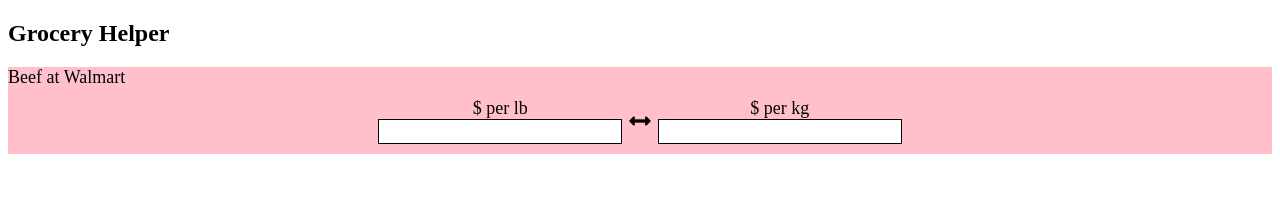
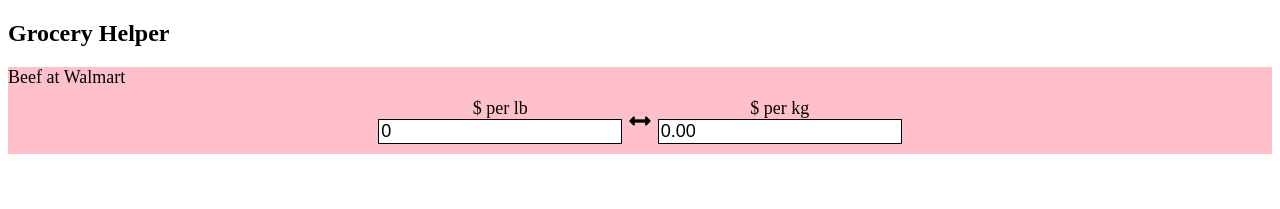
Before and after one commit to n1340t/grocery-helper, a React app: page / in a window 1280 px wide. Shown: the top 209 px of the page. Built offline with nearby package versions, Linux system fonts and the light colour scheme.

Commit message:
Update dependencies, calculator logic

```diff
--- a/package.json
+++ b/package.json
@@ -15,7 +15,6 @@
   "license": "ISC",
   "devDependencies": {
     "@babel/core": "^7.12.3",
-    "@babel/plugin-proposal-class-properties": "^7.12.1",
     "@babel/preset-env": "^7.12.1",
     "@babel/preset-react": "^7.12.5",
     "babel-loader": "^8.1.0",
--- a/src/components/CalcInput.jsx
+++ b/src/components/CalcInput.jsx
@@ -8,12 +8,16 @@ export default class CalcInput extends Component {
   }
 
   handleChange(e) {
-    this.props.onPriceChange(e.target.value);
+    this.props.onPriceChange(
+      this.props.scaleFrom,
+      this.props.scaleTo,
+      e.target.value
+    );
   }
 
   render() {
     const price = this.props.price;
-    const scale = this.props.scale;
+    const scale = this.props.scaleFrom;
     return (
       <div className='grocery-row-item'>
         <label>{scaleNames[scale]}</label>
--- a/src/components/CalculatorV2.jsx
+++ b/src/components/CalculatorV2.jsx
@@ -1,55 +1,62 @@
 import React, { Component } from 'react';
 import CalcInput from './CalcInput';
+import { scaleEnum } from '../config/config';
 
-const constLbAndKg = 2.205;
-function toKilogram(priceInPound) {
-  return priceInPound * constLbAndKg;
-}
-function toPound(priceInKg) {
-  return priceInKg / constLbAndKg;
-}
-function tryConvert(price, convert) {
-  const input = parseFloat(price);
-  if (Number.isNaN(input)) {
-    return '';
-  }
-  const output = convert(input);
-  const fixed = output.toFixed(3);
-  return fixed.toString();
+function formatPrice(price) {
+  return price.toFixed(2);
 }
 export default class Calculator extends Component {
   constructor(props) {
     super(props);
-    this.handlePoundChange = this.handlePoundChange.bind(this);
-    this.handleKilogramChange = this.handleKilogramChange.bind(this);
-    this.state = { price: '', scale: 'lb' };
+    this.handleUnitChnage = this.handleUnitChnage.bind(this);
+    this.weight = {
+      lb: 1 / 2.205, // centralize to kg
+      kg: 1,
+    };
+    this.state = {
+      scaleLeft: 'lb',
+      scaleFrom: 'lb',
+      scaleRight: 'kg',
+      scaleTo: 'kg',
+      price: 0,
+    };
   }
-  handlePoundChange(price) {
-    this.setState({ scale: 'lb', price });
-  }
-
-  handleKilogramChange(price) {
-    this.setState({ scale: 'kg', price });
+  handleUnitChnage(scaleFrom, scaleTo, price) {
+    this.setState({ scaleFrom, scaleTo, price });
   }
   render() {
-    const scale = this.state.scale;
-    const price = this.state.price;
-    const pricePerLb = scale === 'kg' ? tryConvert(price, toKilogram) : price;
-    const pricePerKg = scale === 'lb' ? tryConvert(price, toPound) : price;
+    const scaleLeft = this.state.scaleLeft;
+    const scaleFrom = this.state.scaleFrom;
+    const scaleTo = this.state.scaleTo;
+    const price = this.state.price; // bug here priceFrom always = price
+    let priceLeft, priceRight;
+    if (scaleLeft === scaleFrom) {
+      priceLeft = price;
+      priceRight = formatPrice(
+        (price * this.weight[scaleFrom]) / this.weight[scaleTo]
+      );
+    } else {
+      priceLeft = formatPrice(
+        (price * this.weight[scaleFrom]) / this.weight[scaleTo]
+      );
+      priceRight = price;
+    }
     return (
       <div className='grocery-row'>
         <p>Beef at Walmart</p>
         <div className='grocery-row-convert'>
           <CalcInput
-            scale='lb'
-            price={pricePerLb}
-            onPriceChange={this.handlePoundChange}
+            scaleFrom={scaleEnum.LB} // this value will be get from drop box to make it more generic
+            scaleTo={scaleEnum.KG}
+            price={priceLeft}
+            onPriceChange={this.handleUnitChnage}
           />
           <i className='fas fa-arrows-alt-h fa-lg'></i>
           <CalcInput
-            scale='kg'
-            price={pricePerKg}
-            onPriceChange={this.handleKilogramChange}
+            scaleFrom={scaleEnum.KG}
+            scaleTo={scaleEnum.LB}
+            price={priceRight}
+            onPriceChange={this.handleUnitChnage}
           />
         </div>
       </div>
--- a/src/config/config.js
+++ b/src/config/config.js
@@ -1,5 +1,9 @@
+const scaleEnum = Object.freeze({
+  LB: 'lb',
+  KG: 'kg',
+});
 const scaleNames = {
   lb: '$ per lb',
-  kg: '$ per kg'
-}
-export {scaleNames};
+  kg: '$ per kg',
+};
+export { scaleEnum, scaleNames };
--- a/src/index.html
+++ b/src/index.html
@@ -6,7 +6,6 @@
   <!-- initial-scale is important for IOS to understand scaling between landscapre and portrait -->
   <meta name="viewport" content="width=device-width, initial-scale=1">
   <title>Grocery Helper</title>
-  <!-- <link rel="stylesheet" href="style/main.css"> -->
 </head>
 
 <body>
--- a/webpack.common.js
+++ b/webpack.common.js
@@ -1,7 +1,6 @@
 const { CleanWebpackPlugin } = require('clean-webpack-plugin');
 const HtmlWebpackPlugin = require('html-webpack-plugin');
 const MiniCssExtractPlugin = require('mini-css-extract-plugin');
-const webpack = require('webpack');
 
 module.exports = {
   entry: './src/main.jsx',
```
Also changed, not shown: learning/React.md (added, +21 -0 lines), webpack.prod.js (+4 -3 lines).
